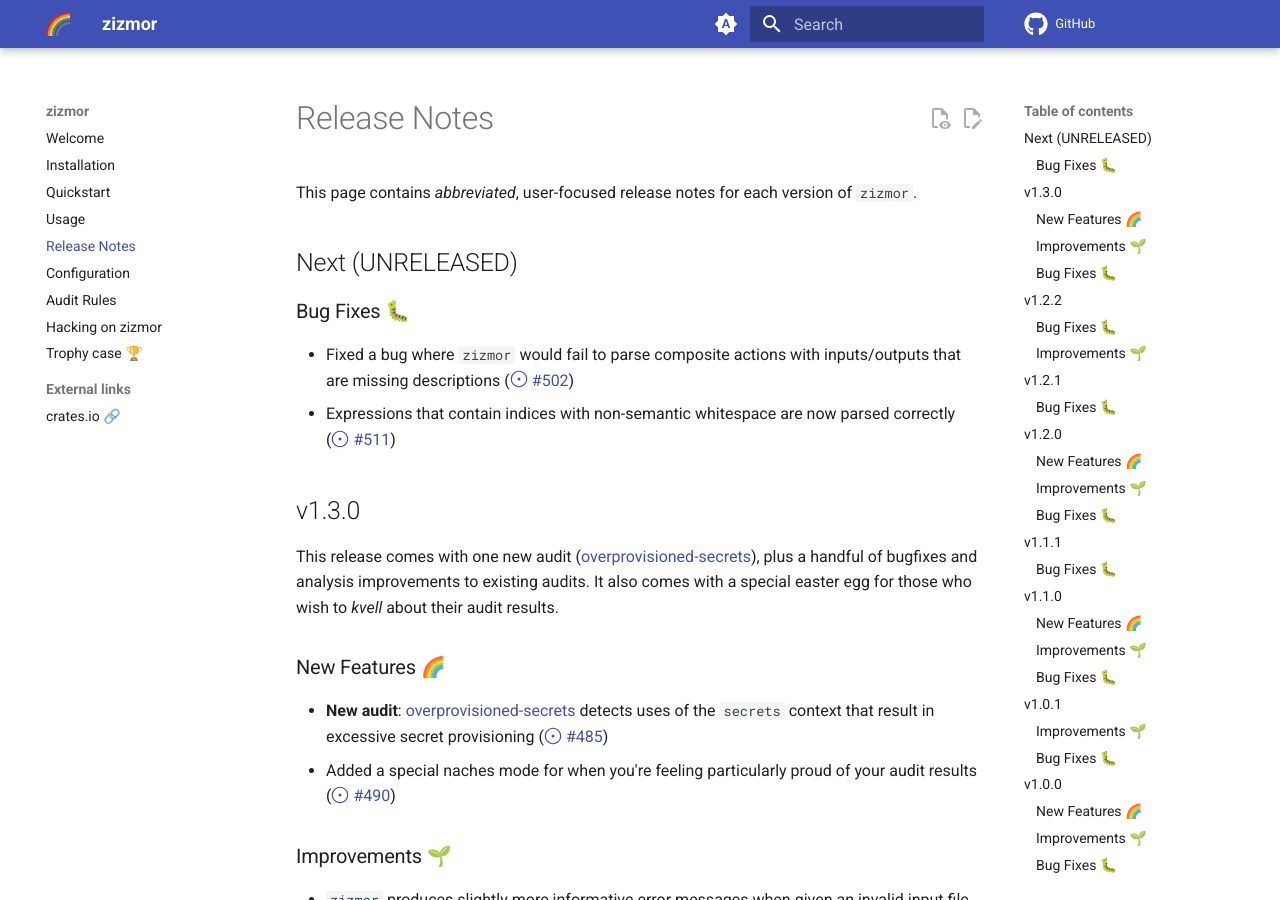
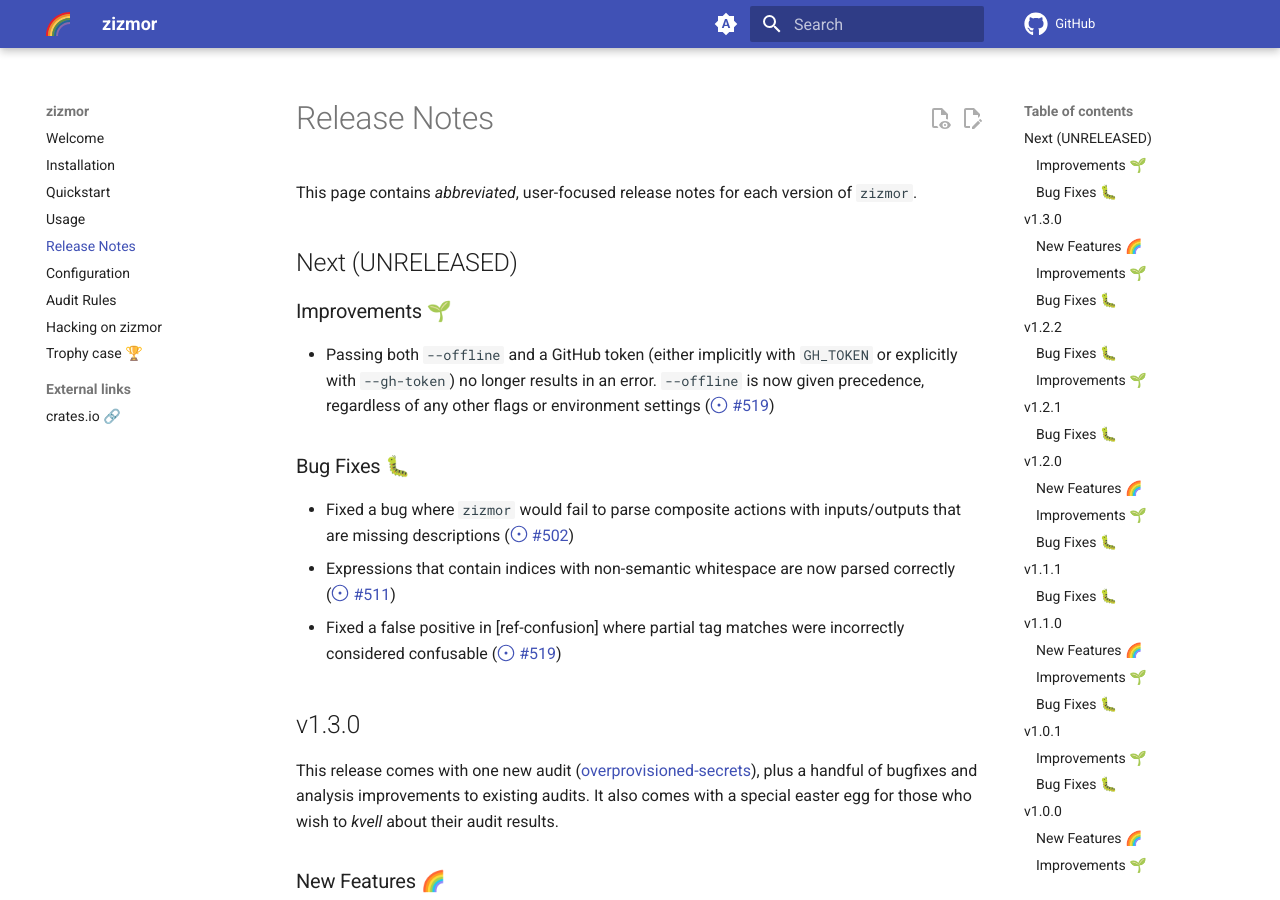
Before and after one commit to zizmorcore/zizmor, an MkDocs documentation site: the page built from docs/release-notes.md, in a window 1280 px wide and 900 px high. Built offline with MkDocs 1.6.1 and Material for MkDocs 9.7.7, drawn with Linux system fonts in a browser that asks for light colours; comment, search, counter and statistics services are not loaded.

Commit message:
release-notes: record changes
Signed-off-by: William Woodruff <william@yossarian.net>

```diff
--- a/docs/release-notes.md
+++ b/docs/release-notes.md
@@ -9,12 +9,21 @@
 
 ## Next (UNRELEASED)
 
+### Improvements 🌱
+
+* Passing both `--offline` and a GitHub token (either implicitly with
+  `GH_TOKEN` or explicitly with `--gh-token`) no longer results in an
+  error. `--offline` is now given precedence, regardless of
+  any other flags or environment settings (#519)
+
 ### Bug Fixes 🐛
 
 * Fixed a bug where `zizmor` would fail to parse composite actions with
   inputs/outputs that are missing descriptions (#502)
 * Expressions that contain indices with non-semantic whitespace are now parsed
   correctly (#511)
+* Fixed a false positive in [ref-confusion] where partial tag matches were
+  incorrectly considered confusable (#519)
 
 ## v1.3.0
 
```
